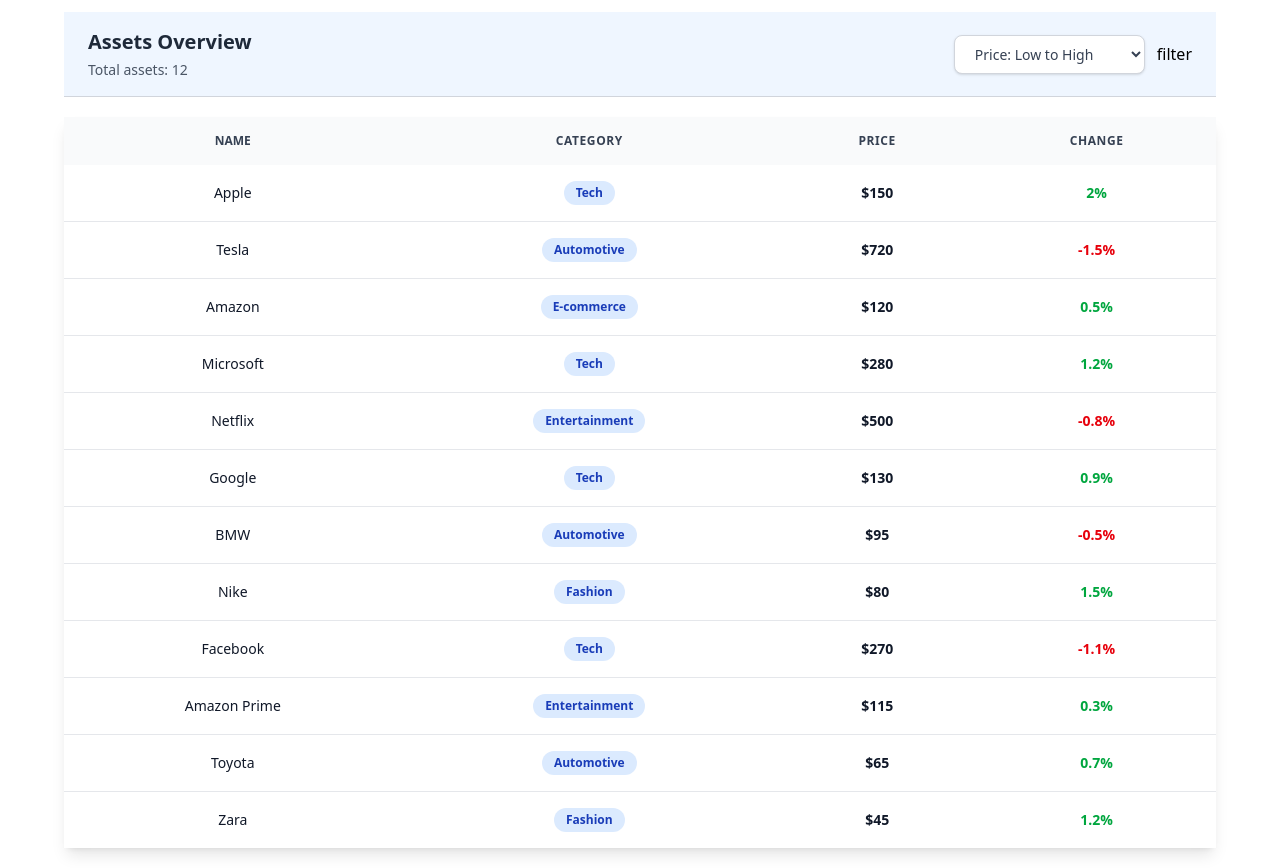
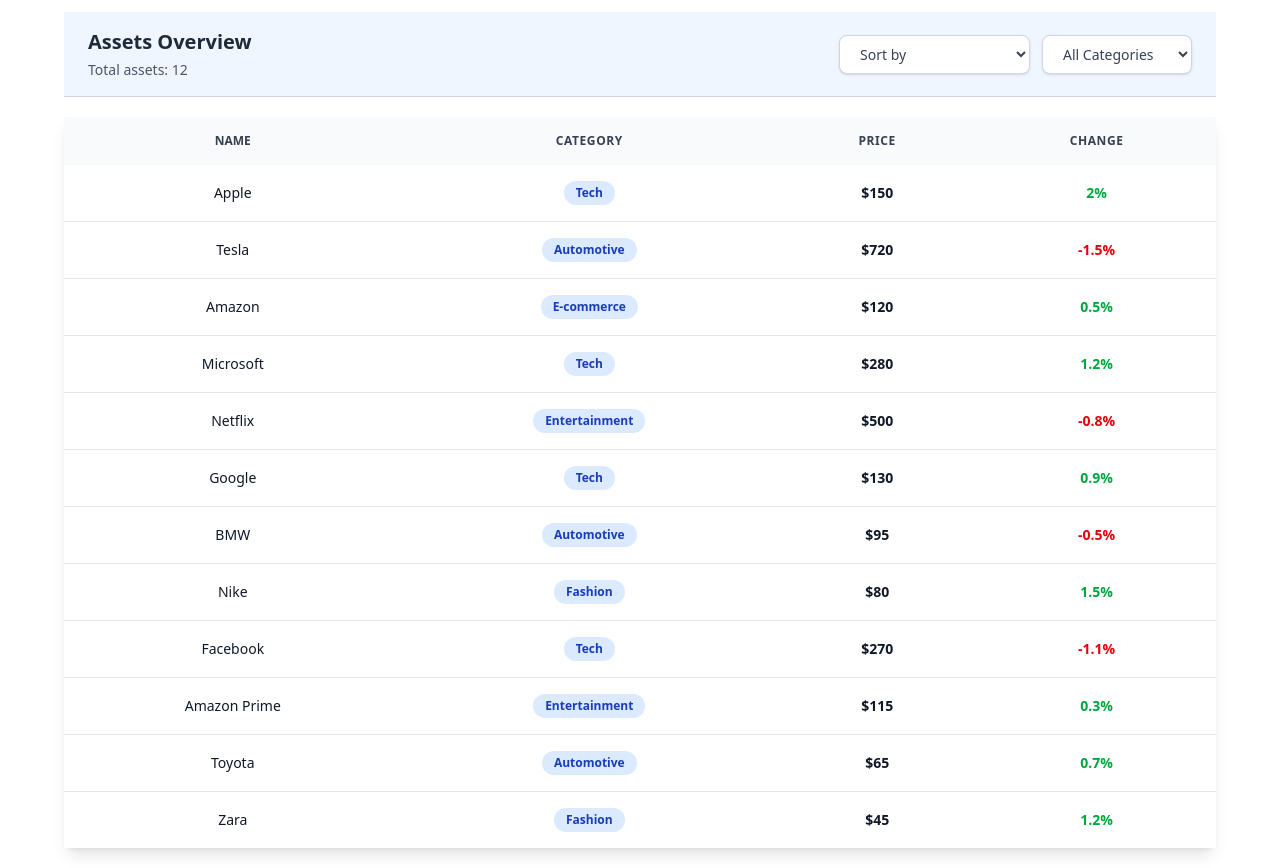
Before and after one commit to mennaomar777/assets-dashboard, a Next.js app: page / in a window 1280 px wide. Built offline with nearby package versions, Linux system fonts and the light colour scheme.

Commit message:
implement assets filtering

```diff
--- a/app/_components/filter/filter.tsx
+++ b/app/_components/filter/filter.tsx
@@ -1,5 +1,35 @@
 import React from "react";
 
-export default function Filter() {
-  return <div>filter</div>;
+export default function Filter({
+  onFilter,
+}: {
+  onFilter: (value: string) => void;
+}) {
+  return (
+    <div>
+      <select
+        className="
+          px-4 py-2
+          rounded-lg
+          border border-gray-300
+          bg-white
+          text-sm text-gray-700
+          shadow-sm
+          cursor-pointer
+          focus:outline-none
+          focus:ring-2 focus:ring-blue-400
+          hover:border-gray-400
+          transition
+        "
+        onChange={(e) => onFilter(e.target.value)}
+      >
+        <option value="">All Categories</option>
+        <option value="Tech">Tech</option>
+        <option value="Automotive">Automotive</option>
+        <option value="E-commerce">E-commerce</option>
+        <option value="Entertainment">Entertainment</option>
+        <option value="Fashion">Fashion</option>
+      </select>
+    </div>
+  );
 }
--- a/app/_components/sort/sort.tsx
+++ b/app/_components/sort/sort.tsx
@@ -19,9 +19,7 @@
         "
         onChange={(e) => onSort(e.target.value)}
       >
-        <option value="" disabled>
-          Sort by
-        </option>
+        <option value="">Sort by</option>
         <option value="price-asc">Price: Low to High</option>
         <option value="price-desc">Price: High to Low</option>
         <option value="change-asc">Change: Low to High</option>
--- a/app/page.tsx
+++ b/app/page.tsx
@@ -8,18 +8,23 @@
 export default function Home() {
   const [assets, setAssets] = useState<AssetType[]>(data);
   const [sortBy, setSortBy] = useState<string>("");
+  const [filterBy, setFilterBy] = useState<string>("");
+  let newAssets: AssetType[] = [...assets];
 
   // Sort
-  let sortedAssets: AssetType[] = [...assets];
 
   if (sortBy === "price-asc")
-    sortedAssets = sortedAssets.sort((a, b) => a.price - b.price);
+    newAssets = newAssets.sort((a, b) => a.price - b.price);
   if (sortBy === "price-desc")
-    sortedAssets = sortedAssets.sort((a, b) => b.price - a.price);
+    newAssets = newAssets.sort((a, b) => b.price - a.price);
   if (sortBy === "change-asc")
-    sortedAssets = sortedAssets.sort((a, b) => a.change - b.change);
+    newAssets = newAssets.sort((a, b) => a.change - b.change);
   if (sortBy === "change-desc")
-    sortedAssets = sortedAssets.sort((a, b) => b.change - a.change);
+    newAssets = newAssets.sort((a, b) => b.change - a.change);
+
+  // Filter
+  if (filterBy)
+    newAssets = newAssets.filter((asset) => asset.category === filterBy);
 
   return (
     <main>
@@ -35,11 +40,11 @@
           </div>
           <div className="flex justify-between items-center gap-3">
             <Sort onSort={setSortBy} />
-            <Filter />
+            <Filter onFilter={setFilterBy} />
           </div>
         </div>
 
-        <AssetsTable assets={sortedAssets} />
+        <AssetsTable assets={newAssets} />
       </div>
     </main>
   );
```
